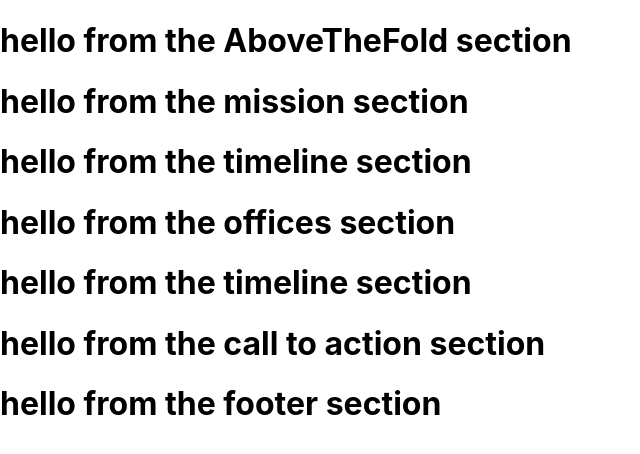
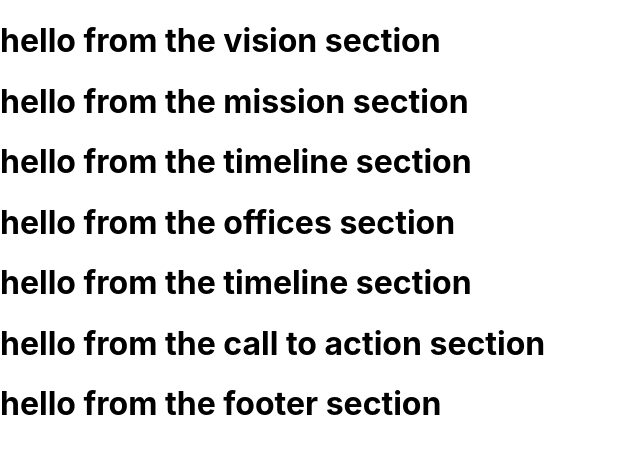
Before and after one commit to bobbyhalljr/raque-io, a React (Create React App) app: page / in a window 1280 px wide. Shown: the top 454 px of the page, without its empty margins (0-640 px from the left). Built offline with nearby package versions, Linux system fonts and the light colour scheme.

Commit message:
changed aboveTheFold section to vision

```diff
--- a/src/App.js
+++ b/src/App.js
@@ -1,7 +1,7 @@
 import React from 'react';
 // Import sections of the website
 import {
-  AboveTheFold,
+  Vision,
   CallToAction,
   Footer,
   Mission,
@@ -14,7 +14,7 @@ import {
 const App = () => {
   return (
     <div>
-      <AboveTheFold />
+      <Vision />
       <Mission />
       <TimeLine />
       <Offices />
--- a/src/sections/aboveTheFold.js
+++ /dev/null
@@ -1,9 +0,0 @@
-import React from 'react';
-
-const AboveTheFold = () => {
-    return (
-        <h1>hello from the AboveTheFold section</h1>
-    )
-}
-
-export default AboveTheFold;
--- a/src/sections/index.js
+++ b/src/sections/index.js
@@ -1,4 +1,4 @@
-import AboveTheFold from './aboveTheFold';
+import Vision from './vision';
 import CallToAction from './callToAction';
 import Footer from './footer';
 import Mission from './mission';
@@ -7,7 +7,7 @@ import Reviews from './reviews';
 import TimeLine from './timeline';
 
 export {
-    AboveTheFold,
+    Vision,
     CallToAction,
     Footer,
     Mission,
--- /dev/null
+++ b/src/sections/vision.js
@@ -0,0 +1,9 @@
+import React from 'react';
+
+const Vision = () => {
+    return (
+        <h1>hello from the vision section</h1>
+    )
+}
+
+export default Vision;
```
